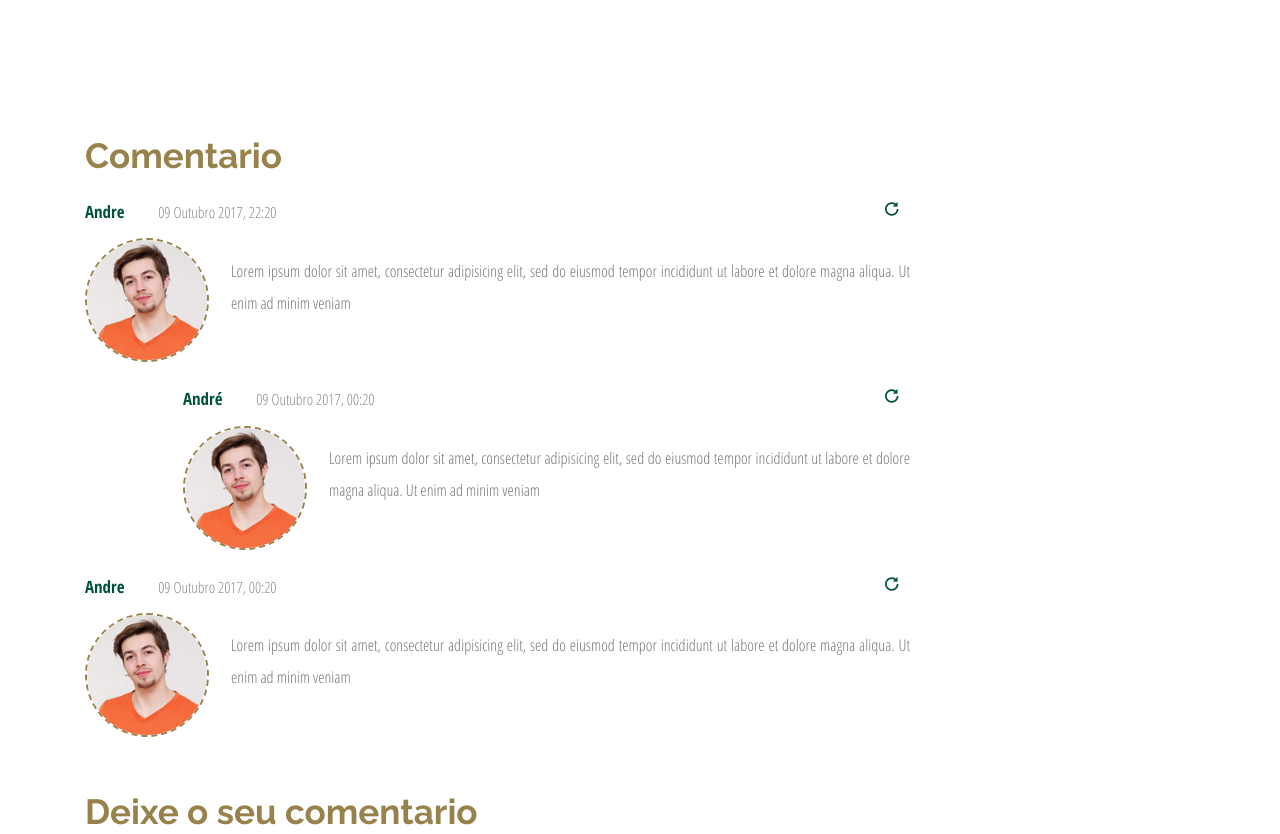
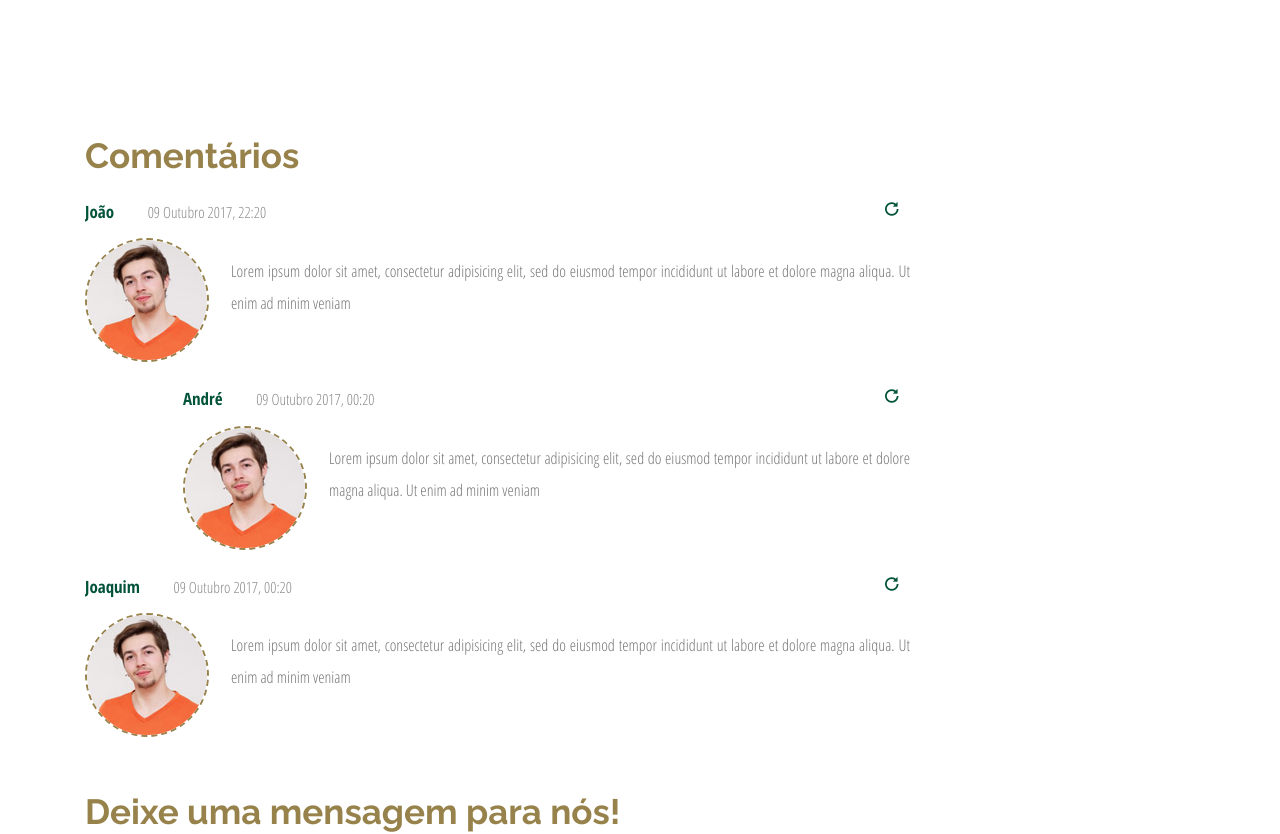
Before and after one commit to MarianaRuther/bomprato, a plain HTML site: page single.html in a window 1280 px wide. Shown: the part 123-957 px from the top of the page. Drawn offline with Linux system fonts and the light colour scheme.

Commit message:
alteração de acentuação dos comentários

```diff
--- a/single.html
+++ b/single.html
@@ -2,7 +2,7 @@
 <html>
 
 <head>
-	<title>BomPrato | Comentarios</title>
+	<title>BomPrato | Comentários</title>
 	<link rel="icon" type="images" href="images/favicon.ico" />
 	<link href="css/bootstrap.css" rel="stylesheet" type="text/css" media="all" />
 	<script src="js/jquery.min.js"></script>
@@ -68,10 +68,10 @@ Smartphone Compatible web template, free webdesigns for Nokia, Samsung, LG, Sony
 				<!--content-->
 				<div class="single">
 					<div class="comment">
-						<h3>Comentario</h3>
+						<h3>Comentários</h3>
 						<div class="media wow fadeInLeft animated" data-wow-delay=".5s">
 							<div class="code-in">
-								<p class="smith"><a href="#">Andre</a> <span>09 Outubro 2017, 22:20</span></p>
+								<p class="smith"><a href="#">João</a> <span>09 Outubro 2017, 22:20</span></p>
 								<p class="reply"><a href="#"><i class="glyphicon glyphicon-repeat"> </i></a></p>
 								<div class="clearfix"> </div>
 							</div>
@@ -105,7 +105,7 @@ Smartphone Compatible web template, free webdesigns for Nokia, Samsung, LG, Sony
 						</div>
 						<div class="media wow fadeInRight animated" data-wow-delay=".5s">
 							<div class="code-in">
-								<p class="smith"><a href="#">Andre</a> <span>09 Outubro 2017, 00:20</span></p>
+								<p class="smith"><a href="#">Joaquim</a> <span>09 Outubro 2017, 00:20</span></p>
 								<p class="reply"><a href="#"><i class="glyphicon glyphicon-repeat"> </i></a></p>
 								<div class="clearfix"> </div>
 							</div>
@@ -122,7 +122,7 @@ Smartphone Compatible web template, free webdesigns for Nokia, Samsung, LG, Sony
 						</div>
 					</div>
 					<div class="leave">
-						<h3>Deixe o seu comentario</h3>
+						<h3>Deixe uma mensagem para nós!</h3>
 						<form>
 							<div class="single-grid wow fadeInLeft animated" data-wow-delay=".5s">
 
```
